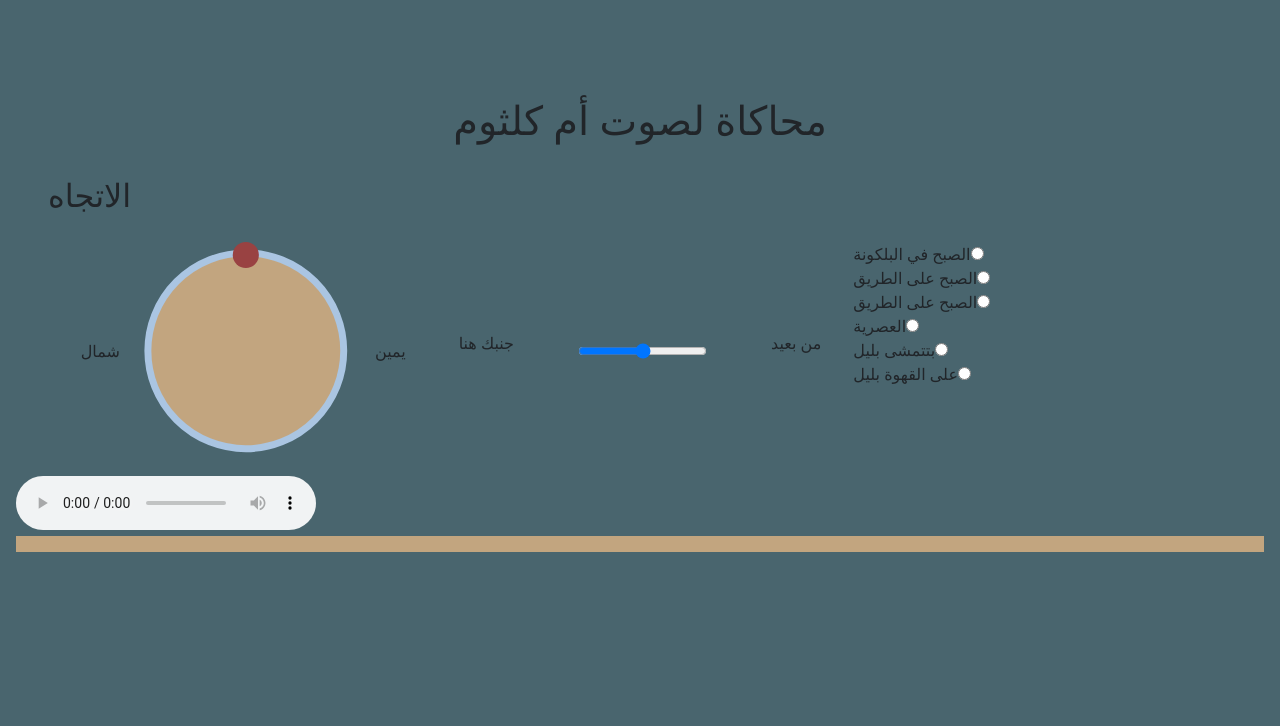
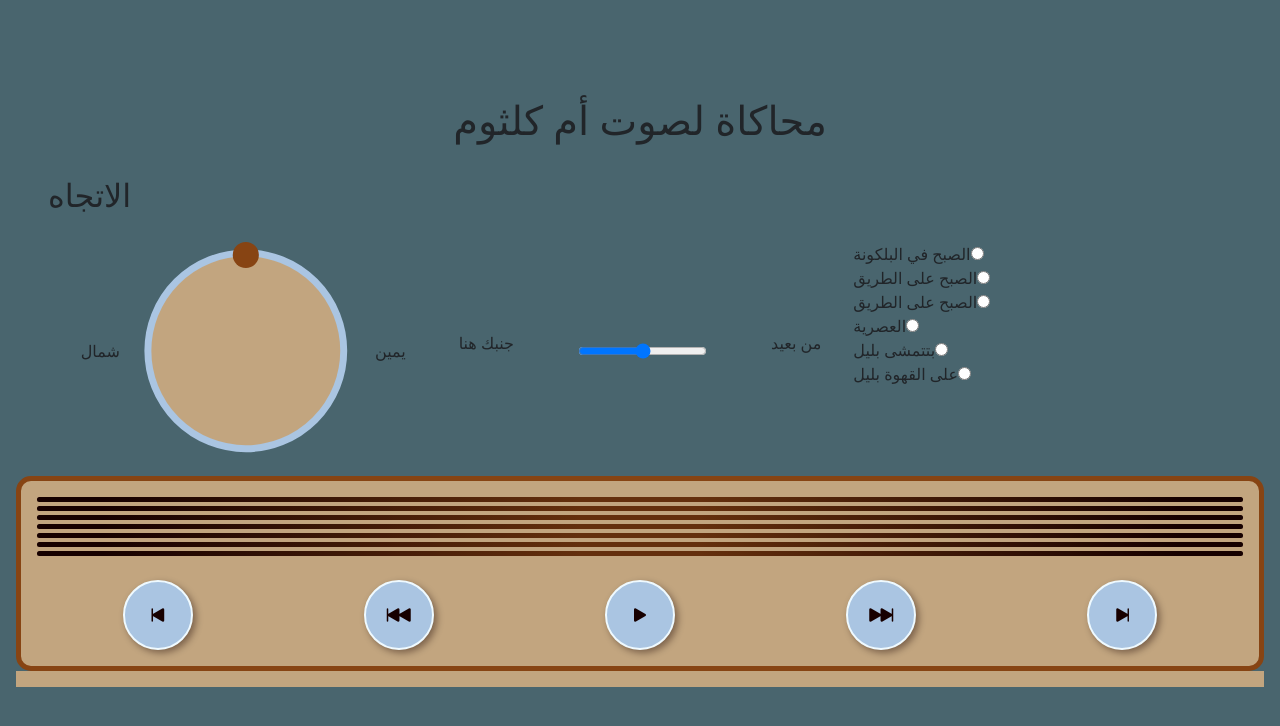
Before and after one commit to anazhmetdin/UmmKulthumSimulator, an Angular app: page / in a window 1280 px wide. Shown: the top 726 px of the page. Built offline with nearby package versions, Linux system fonts and the light colour scheme.

Commit message:
decorate audio player

```diff
--- a/angular.json
+++ b/angular.json
@@ -18,7 +18,8 @@
             },
             "index": "src/index.html",
             "polyfills": [
-              "zone.js"
+              "zone.js",
+              "@angular/localize/init"
             ],
             "tsConfig": "tsconfig.app.json",
             "assets": [
@@ -27,6 +28,7 @@
             ],
             "styles": [
               "node_modules/bootstrap/dist/css/bootstrap.min.css",
+              "node_modules/bootstrap-icons/font/bootstrap-icons.css",
               "src/styles.css"
             ],
             "scripts": [
--- a/package.json
+++ b/package.json
@@ -18,9 +18,10 @@
     "@angular/platform-browser": "^18.2.3",
     "@angular/platform-browser-dynamic": "^18.2.3",
     "@angular/router": "^18.2.3",
-    "@ng-bootstrap/ng-bootstrap": "^14.2.0",
+    "@ng-bootstrap/ng-bootstrap": "^17.0.1",
     "@popperjs/core": "^2.11.6",
     "bootstrap": "^5.2.3",
+    "bootstrap-icons": "^1.11.3",
     "rxjs": "~7.8.0",
     "tslib": "^2.3.0",
     "zone.js": "~0.14.10"
--- a/src/app/Components/audio-player/audio-player.component.css
+++ b/src/app/Components/audio-player/audio-player.component.css
@@ -0,0 +1,55 @@
+.radio-card {
+  background-color: var(--light);
+  border-radius: 15px;
+  border: 5px solid var(--dark);
+}
+
+.radio-speaker {
+  background: radial-gradient(circle, var(--dark) 10%, var(--black) 90%);
+  height: 5px;
+  border-radius: 4px;
+  box-shadow: inset 0 0 15px var(--black-shadow);
+}
+
+.player-btn {
+  background-color: var(--accent); /* retro button color */
+  color: var(--black);
+  border-radius: 50%;
+  width: 70px;
+  height: 70px;
+  font-size: 1.5rem;
+  border: 2px solid var(--white);
+  box-shadow: 3px 3px 7px var(--black-shadow);
+  transition: filter 0.2s ease-in, box-shadow 0.2s ease-in, transform 0.2s ease-in;
+}
+
+.player-btn.active, .player-btn:active {
+  filter: brightness(0.9);
+  box-shadow: 1px 1px 7px var(--black-shadow);
+  transform: scale(0.97);
+}
+
+.vintage-progress-bar {
+  -webkit-appearance: none;
+  height: 0.5rem;
+  background: var(--white);
+  border-radius: 5px;
+  border: 2px solid #b0b0b0;
+  box-shadow: inset 0 1px 2px rgba(0,0,0,0.1);
+}
+
+.vintage-progress-bar::-webkit-slider-thumb,
+.vintage-progress-bar::-moz-range-thumb,
+.vintage-progress-bar::-ms-thumb {
+  -webkit-appearance: none;
+  background: #8b5e3c;
+  border-radius: 50%;
+  cursor: pointer;
+  border: 2px solid #5d3a1a;
+}
+
+.vintage-time-info {
+  font-family: 'Courier New', Courier, monospace; /* Vintage font style */
+  font-size: 0.85em;
+  color: #333;
+}
--- a/src/app/Components/audio-player/audio-player.component.html
+++ b/src/app/Components/audio-player/audio-player.component.html
@@ -1,3 +1,40 @@
-<div id="playlist">
-  <audio id="player" src={{audioPath}} controls></audio>
+<div class="card radio-card">
+  <div class="card-body">
+
+    <div *ngFor="let n of [].constructor(groovesCount)" class="w-100 mb-1 mx-auto radio-speaker"></div>
+
+    <audio #audioControl class="d-none" (timeupdate)="updateProgress(audioControl)">
+      <source src="{{audioPath}}">
+      Your browser does not support the audio element.
+    </audio>
+
+    <div class="d-flex justify-content-around mt-4">
+      <button class="player-btn" (click)="seekAudio(audioControl, 0)">
+        <i class="bi bi-skip-start-fill"></i>
+      </button>
+      <button class="player-btn" (click)="skipAudio(audioControl, -1)">
+        <i class="bi bi-skip-backward-fill"></i>
+      </button>
+      <button class="player-btn" [class.active]="playing" (click)="playPauseAudio(audioControl)">
+        <i class="bi bi-play-fill"></i>
+      </button>
+      <button class="player-btn" (click)="skipAudio(audioControl, 1)">
+        <i class="bi bi-skip-forward-fill"></i>
+      </button>
+      <button class="player-btn" (click)="seekAudio(audioControl, this.getPlayableDuration(audioControl))">
+        <i class="bi bi-skip-end-fill"></i>
+      </button>
+    </div>
+
+    <div *ngIf="displayProgress"
+    class="progress-container w-100 mt-3 d-flex justify-content-center align-items-center">
+      <input #progressBar type="range" min="0" [(max)]="duration" [(value)]="currentTime"
+        (input)="eventSeekAudio(audioControl, progressBar)"
+        class="flex-grow-1 me-2 vintage-progress-bar" />
+      <div class="vintage-time-info">
+        <span>{{formatTime(currentTime)}}</span> / <span>{{formatTime(duration)}}</span>
+      </div>
+    </div>
+
+  </div>
 </div>
--- a/src/app/Components/audio-player/audio-player.component.ts
+++ b/src/app/Components/audio-player/audio-player.component.ts
@@ -7,4 +7,68 @@ import { Component, Input } from '@angular/core';
 })
 export class AudioPlayerComponent {
   @Input() audioPath = "";
+  @Input() groovesCount = 7;
+  @Input() skipping = 7;
+  @Input() displayProgress = false;
+  duration = 0;
+  currentTime = 0;
+  playing = false;
+
+  playAudio(audioControl: HTMLAudioElement): void {
+    audioControl.play();
+    this.playing = true;
+  }
+
+  playPauseAudio(audioControl: HTMLAudioElement): void {
+    if (this.playing) {
+      this.pauseAduio(audioControl);
+    }
+    else {
+      this.playAudio(audioControl);
+    }
+  }
+
+  private pauseAduio(audioControl: HTMLAudioElement) {
+    audioControl.pause();
+    this.playing = false;
+  }
+
+  seekAudio(audioControl: HTMLAudioElement, n: number): void {
+    audioControl.currentTime = n;
+  }
+
+  skipAudio(audioControl: HTMLAudioElement, n: number): void {
+
+    const newTime = audioControl.currentTime + n * this.skipping;
+
+    if (n < 0) {
+      audioControl.currentTime = Math.max(0, newTime);
+    }
+    else {
+      audioControl.currentTime = Math.min(this.getPlayableDuration(audioControl), newTime);
+    }
+  }
+
+  getPlayableDuration(audioControl: HTMLAudioElement) {
+    return audioControl.duration-2;
+  }
+
+  updateProgress(audioControl: HTMLAudioElement) {
+    this.currentTime = audioControl.currentTime;
+    this.setDuration(audioControl);
+  }
+
+  setDuration(audioControl: HTMLAudioElement) {
+    this.duration = this.getPlayableDuration(audioControl);
+  }
+
+  formatTime(seconds: number): string {
+    const minutes = Math.floor(seconds / 60);
+    const secs = Math.floor(seconds % 60);
+    return `${minutes}:${secs < 10 ? '0' : ''}${secs}`;
+  }
+
+  eventSeekAudio(audioControl: HTMLAudioElement, bar: HTMLInputElement) {
+    this.seekAudio(audioControl, Number.parseFloat(bar.value));
+  }
 }
--- a/src/app/app.component.html
+++ b/src/app/app.component.html
@@ -46,7 +46,7 @@
 
 </div>
 
-<app-audio-player [audioPath]="audioPath"></app-audio-player>
+<app-audio-player [displayProgress]="false" [audioPath]="audioPath"></app-audio-player>
 
 <footer>
 </footer>
--- a/src/app/app.module.ts
+++ b/src/app/app.module.ts
@@ -4,7 +4,7 @@ import { BrowserModule } from '@angular/platform-browser';
 import { AppComponent } from './app.component';
 import { KnobComponent } from './Components/knob/knob.component';
 import { NgbModule } from '@ng-bootstrap/ng-bootstrap';
-import { AudioPlayerComponent } from './components/audio-player/audio-player.component';
+import { AudioPlayerComponent } from './Components/audio-player/audio-player.component';
 
 @NgModule({
   declarations: [
--- a/src/assets/themes/default.css
+++ b/src/assets/themes/default.css
@@ -1,9 +1,10 @@
 :root {
   /* dark mode */
   --background: #49656e;
-  --dark: #994242;
+  --dark: #874413;
   --light: #c2a57f;
   --accent: #aac5e2;
   --white: #effaff;
   --black: #170000;
+  --black-shadow: #17000069;
 }
```
Also changed, not shown: 1 other file (tests, documents, lock files or other folders).
